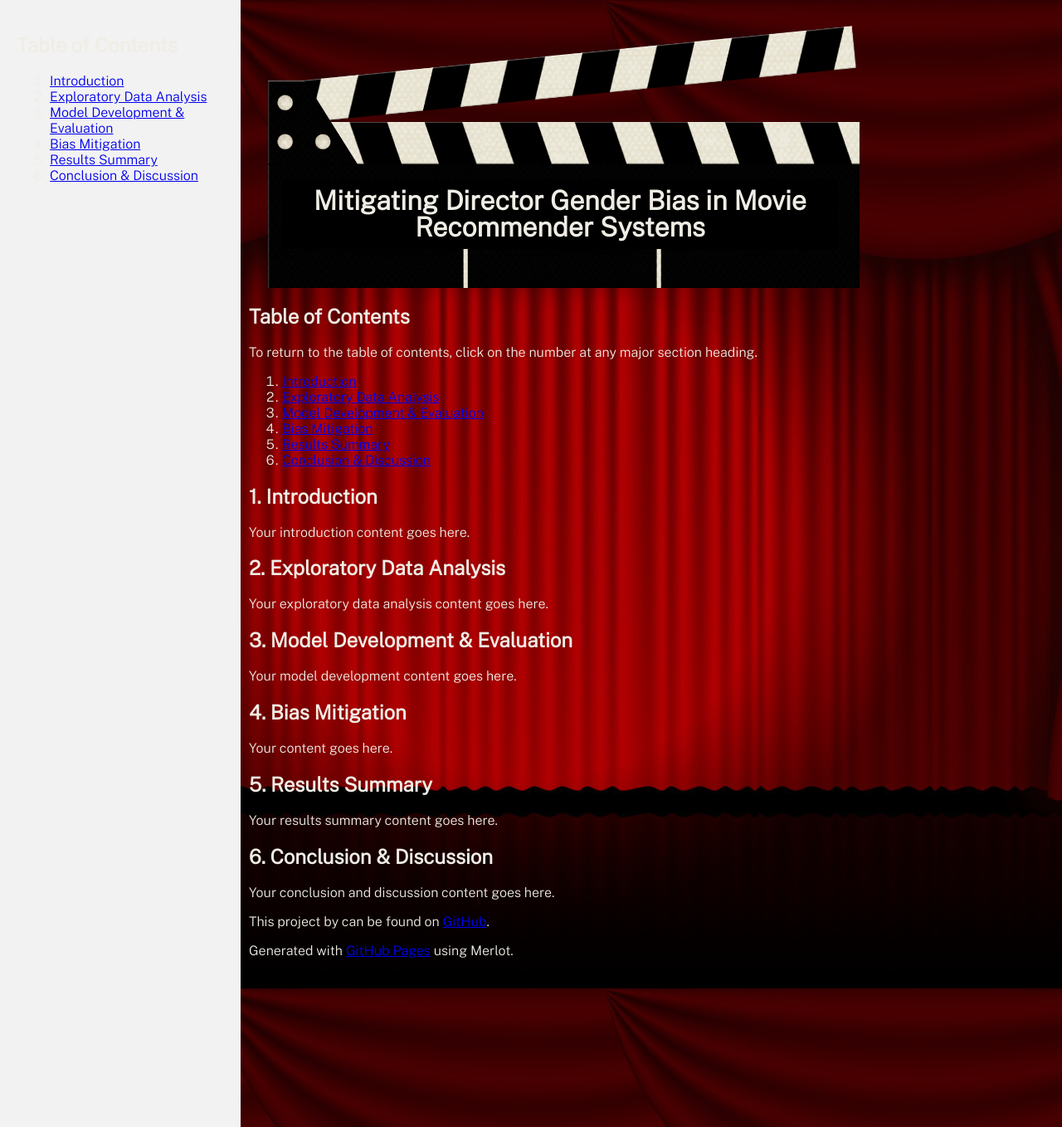
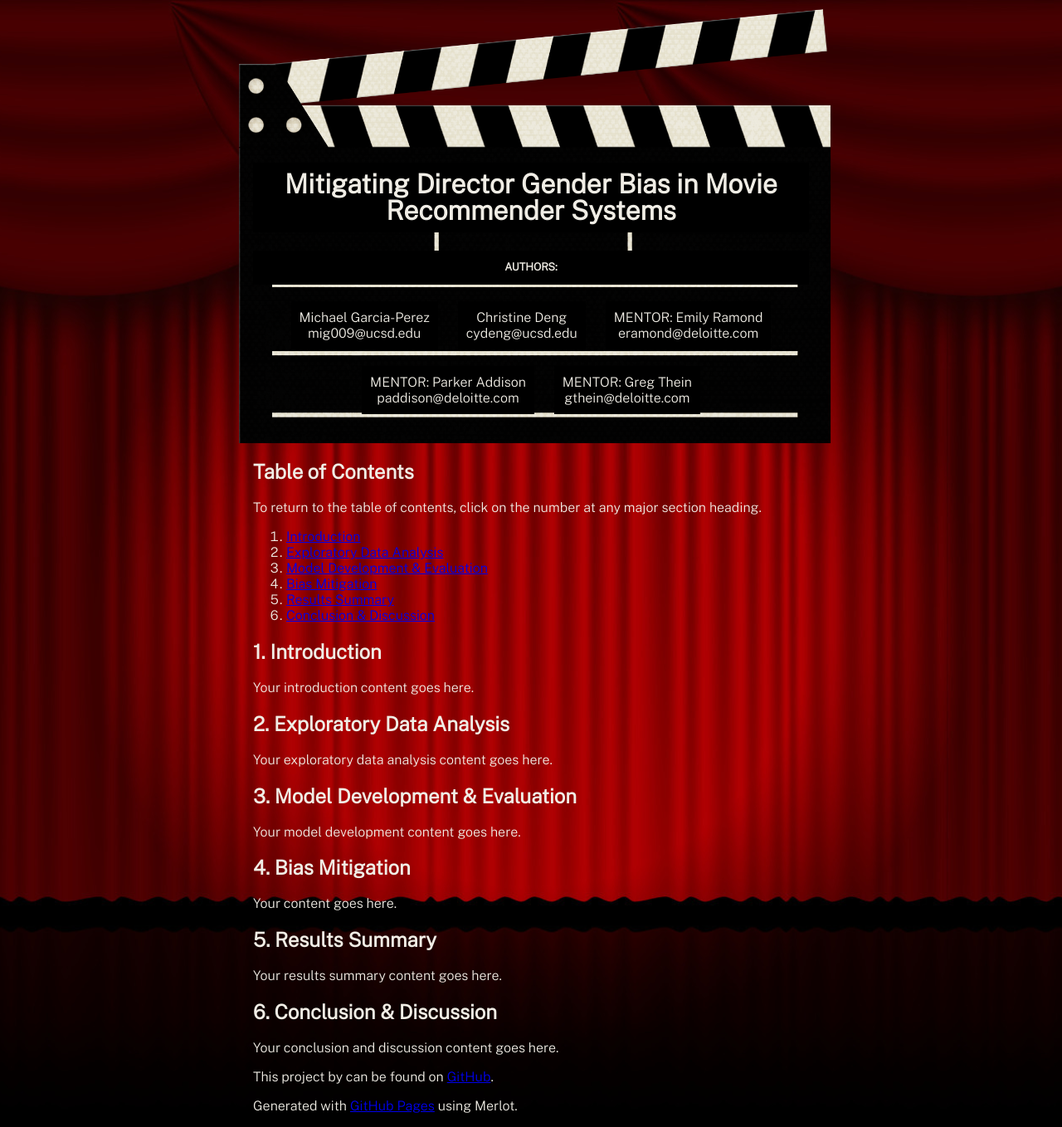
Before and after one commit to michael-garciaperez/DSC180A-Methodology-5, a Jekyll site: the page built from index.md, in a window 1280 px wide and 1358 px high. Shown: the whole window at 83% size. Built offline with Jekyll 4.4.1, drawn with Linux system fonts in a browser that asks for light colours.

Commit message:
Update default.html

```diff
--- a/_layouts/default.html
+++ b/_layouts/default.html
@@ -1,8 +1,3 @@
----
-layout: default
-title: "Mitigating Director Gender Bias in Movie Recommender Systems"
----
-
 <!DOCTYPE html>
 <html lang="{{ site.lang | default: "en-US" }}">
 <head>
@@ -13,40 +8,6 @@ title: "Mitigating Director Gender Bias in Movie Recommender Systems"
   <link rel="stylesheet" href="{{ '/assets/css/style.css?v=' | append: site.github.build_revision | relative_url }}" media="screen">
   <link rel="stylesheet" href="{{ '/assets/css/mobile.css' | relative_url }}" media="only screen and (max-width:640px)">
   <link rel="stylesheet" href="{{ '/assets/css/non-screen.css' | relative_url }}" media="only screen and (max-width:640px)">
-
-  <style>
-    body {
-      display: flex;
-      flex-direction: row;
-    }
-
-    #toc {
-      position: fixed;
-      top: 0;
-      left: 0;
-      width: 250px;
-      height: 100%;
-      overflow-y: auto;
-      padding: 20px;
-      background-color: #f2f2f2;
-    }
-
-    #content {
-      margin-left: 280px; /* Adjust margin to accommodate the width of TOC */
-      padding: 20px;
-    }
-
-    @media (max-width: 768px) {
-      body {
-        flex-direction: column;
-      }
-
-      #toc, #content {
-        width: auto;
-        margin-left: 0;
-      }
-    }
-  </style>
 
   <script src="{{ '/assets/js/modernizr.js' | relative_url }}"></script>
   <script src="https://code.jquery.com/jquery-1.12.4.min.js" integrity="sha256-ZosEbRLbNQzLpnKIkEdrPv7lOy9C27hHQ+Xp8a4MxAQ=" crossorigin="anonymous"></script>
@@ -61,29 +22,24 @@ title: "Mitigating Director Gender Bias in Movie Recommender Systems"
 </head>
 
 <body>
-  <div id="toc">
-    <h2>Table of Contents</h2>
-    <nav>
-      <ol>
-        <li><a href="#1-introduction">Introduction</a></li>
-        <li><a href="#2-exploratory-data-analysis">Exploratory Data Analysis</a></li>
-        <li><a href="#3-model-development--evaluation">Model Development & Evaluation</a></li>
-        <li><a href="#4-bias-mitigation">Bias Mitigation</a></li>
-        <li><a href="#5-results-summary">Results Summary</a></li>
-        <li><a href="#6-conclusion--discussion">Conclusion & Discussion</a></li>
-      </ol>
-    </nav>
-  </div>
+  <header>
+    <div class="ribbon-outer">
+      <div class="ribbon-inner">
+        <h1>{{ site.title | default: site.github.repository_name }}</h1>
+      </div>
+    </div>
 
-  <div id="content">
-    <header>
-      <div class="ribbon-outer">
-        <div class="ribbon-inner">
-          <h1>{{ page.title }}</h1>
-        </div>
-      </div>
-    </header>
+    <div class="author-mentor-container">
+      <h2>AUTHORS:</h2>
+      <p>Michael Garcia-Perez<br>mig009@ucsd.edu</p>
+      <p>Christine Deng<br>cydeng@ucsd.edu</p>
+      <p>MENTOR: Emily Ramond<br>eramond@deloitte.com</p>
+      <p>MENTOR: Parker Addison<br>paddison@deloitte.com</p>
+      <p>MENTOR: Greg Thein<br>gthein@deloitte.com</p>
+    </div>
+  </header>
 
+  <div class="shell">
     <section id="main_content">
       {{ content }}
     </section>
```
